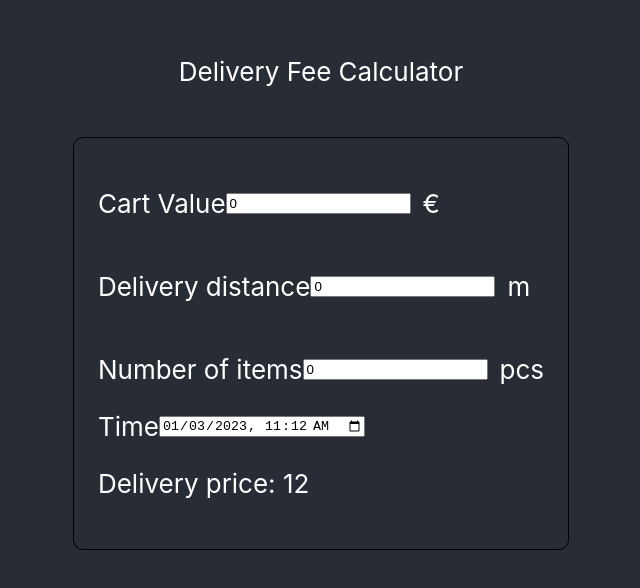
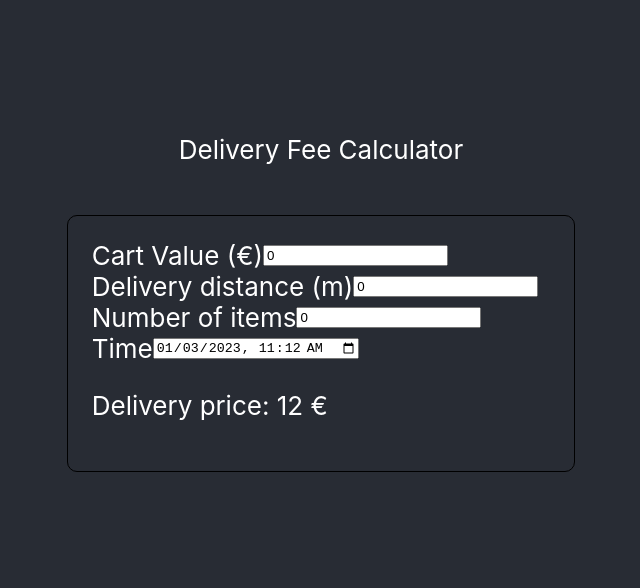
Before and after one commit to overchu/delivery-fee-calculator-3, a React (Create React App) app: page / in a window 1280 px wide. Shown: the part 110-698 px from the top of the page, without its empty margins (319-959 px from the left). Built offline with nearby package versions, Linux system fonts and the light colour scheme.

Commit message:
Addjust quantifier's position

```diff
--- a/src/components/DeliveryForm.js
+++ b/src/components/DeliveryForm.js
@@ -69,22 +69,19 @@ const DeliveryForm = (props) => {
     <form>
       <div className='delivery-calculator'>
         <div className='delivery-calculator__control'>
-          <label className='delivey-calculator__label'>Cart Value</label>
+          <label className='delivey-calculator__label'>Cart Value (€)</label>
           <input className='delivery-calculator__input' name="cartValue"
           type="number" value={paramaters.cartValue} onChange={handleChange} />
-          <p>€</p>
         </div>
         <div className='delivery-calculator__control'>
-          <label className='delivey-calculator__label'>Delivery distance</label>
+          <label className='delivey-calculator__label'>Delivery distance (m)</label>
           <input className='delivery-calculator__input' name="deliveryDistance"
           type="number" value={paramaters.deliveryDistance} onChange={handleChange} />
-          <p>m</p>
         </div>
         <div className='delivery-calculator__control'>
           <label className='delivey-calculator__label'>Number of items</label>
           <input className='delivery-calculator__input' name="numberOfItems"
           type="number" value={paramaters.numberOfItems} onChange={handleChange} />
-          <p>pcs</p>
         </div>
         <div className='delivery-calculator__control'>
           <label className='delivey-calculator__label'>Time</label>
@@ -93,7 +90,7 @@ const DeliveryForm = (props) => {
           value={date} onChange={dateValueHandler} />
         </div>
         <div className='delivery-calculator__control'>
-          <p>Delivery price: {deliveryFee}</p>
+          <p>Delivery price: {deliveryFee} €</p>
         </div>
       </div>
     </form>
```
